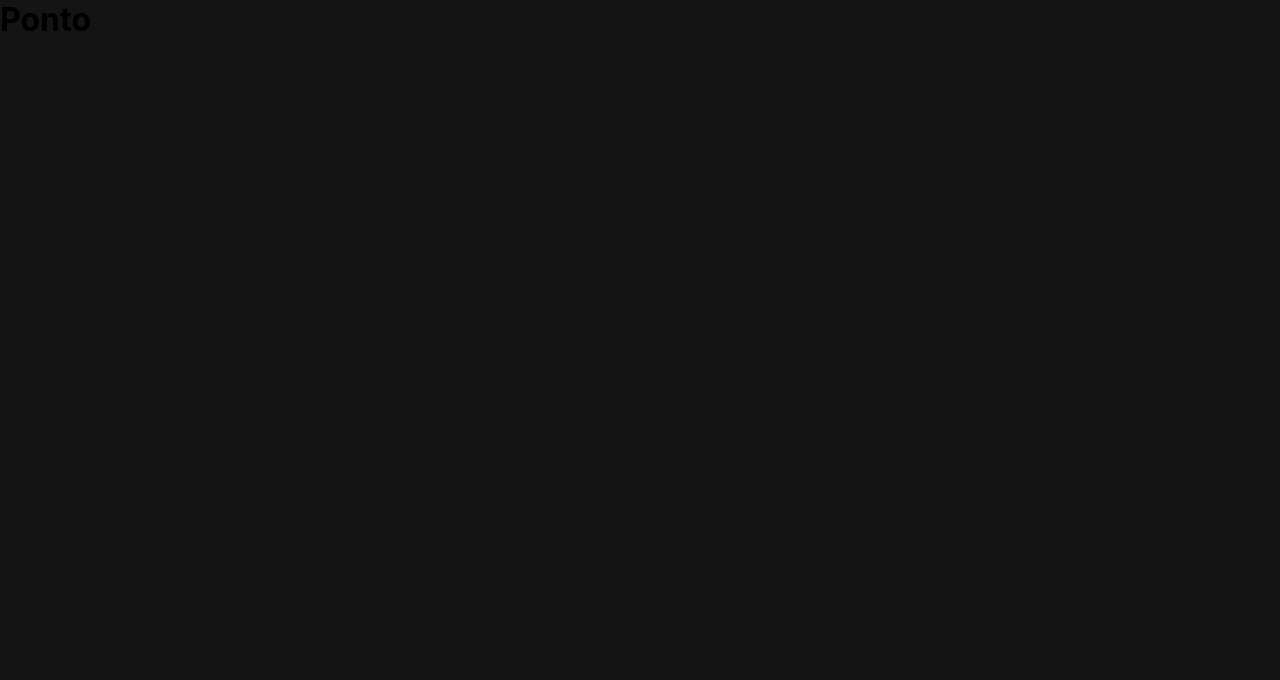
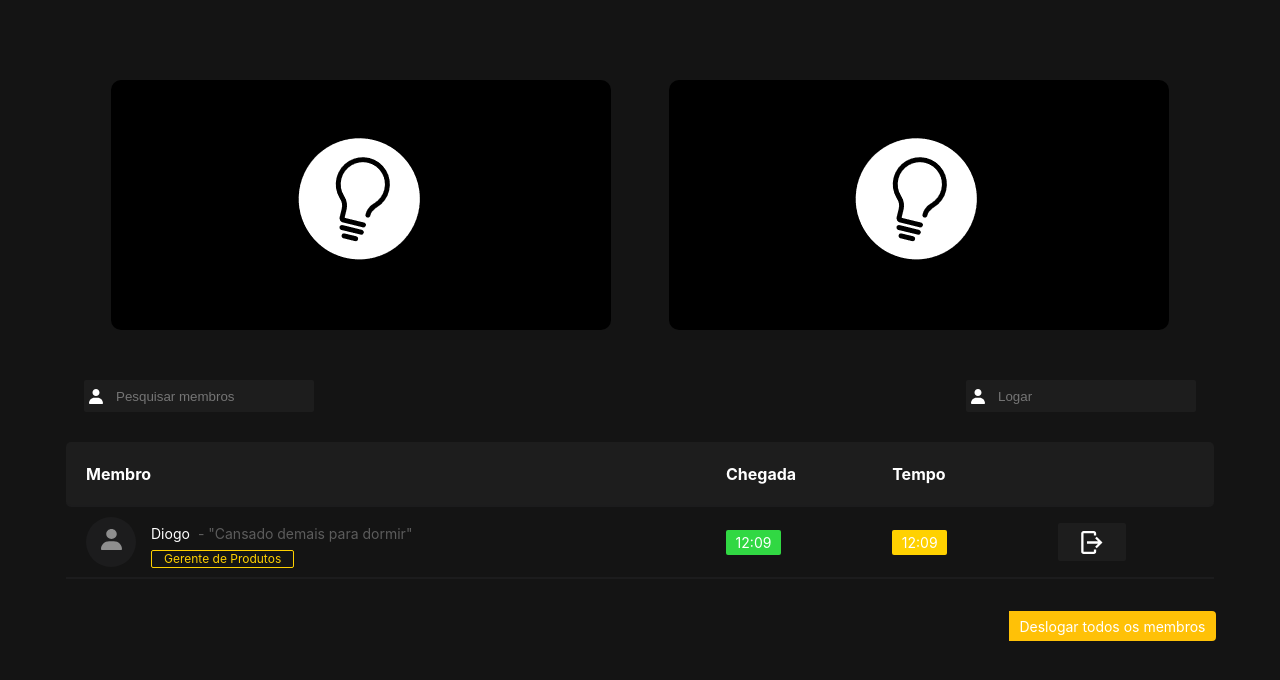
Before and after one commit to cpejr/frontend-novoponto, a React (Create React App) app: page / in a window 1280 px wide. Shown: the top 680 px of the page. Built offline with nearby package versions, Linux system fonts and the light colour scheme.

Commit message:
Ponto's Page in progress and CSS adjustments

```diff
--- a/src/components/atoms/DefaultLabel/index.js
+++ b/src/components/atoms/DefaultLabel/index.js
@@ -2,7 +2,7 @@ import React from 'react';
 import DefaultLabelContainer from './styles';
 
 const DefaultLabel =
-({labelText, labelColor, labelWidth = '126px'}) => {
+({labelText, labelColor, labelWidth = 'auto'}) => {
     return (
         <DefaultLabelContainer color={labelColor} width={labelWidth}>
             {labelText}
--- a/src/components/atoms/DefaultLabel/styles.js
+++ b/src/components/atoms/DefaultLabel/styles.js
@@ -5,7 +5,7 @@ const DefaultLabelContainer = styled.div`
     height: 17px;
     border: 1px solid ${props => props.color || 'red'};
     border-radius: 2px;
-    padding: 5px 4px;
+    padding: 8px 12px;
 
     display: flex;
     justify-content: center;
--- a/src/components/atoms/LogoutPointButton/index.js
+++ b/src/components/atoms/LogoutPointButton/index.js
@@ -4,7 +4,7 @@ import LogoutPointButtonContainer from './styles';
 import logoutPointIcon from '../../../assets/logoutPointIcon.svg';
 
 const LogoutPointButton =
-({buttonColor}) => {
+({buttonColor = '#1D1D1D'}) => {
     return (
         <LogoutPointButtonContainer color={buttonColor} >
             <img src={logoutPointIcon} alt="Deslogar" />
--- a/src/components/atoms/MemberDescription/styles.js
+++ b/src/components/atoms/MemberDescription/styles.js
@@ -1,6 +1,7 @@
 import styled from 'styled-components';
 
 const MemberDescriptionContainer = styled.div`
+    width: auto;
     display: flex;
     text-align: center;
     color: #5C5C5C;
--- a/src/components/molecules/LoggedMembersRow/styles.js
+++ b/src/components/molecules/LoggedMembersSection/styles.js
@@ -3,9 +3,6 @@ import styled from 'styled-components';
 const LoggedMembersContainer = styled.div`
     width: 100%;
     height: 72px;
-    border: 2px solid #1C1C1D;
-
-    padding: 0px 20px;
 
     display: flex;
     justify-content: flex-start;
@@ -26,7 +23,7 @@ const LoggedMembersContainer = styled.div`
 `;
 
 const MemberDataSection = styled.div`
-        width: 50%;
+        width: 100%;
         display: flex;
         flex-direction: row;
         justify-content: flex-start;
--- a/src/pages/HourChanges/index.js
+++ b/src/pages/HourChanges/index.js
@@ -47,7 +47,7 @@ const HourChanges = () => {
                 <h1>Formulário para adicionar ou remover horas</h1>
 
                 <CommonSelectBox inputRef={selectMemberInput} placeholderSelect="Escolha um membro" value={selectedMember} optionsList={OptionsMembers} onChangeFunction={handleSelectMember} />
-                <CommonSelectBox inputRef={addOrRemoveInput} placeholderSelect="Adicionar / remover horas" value={addOrRemoveHours} optionsList={AddOrRemoveHours} onChangeFunction={handleSelectMember} />
+                <CommonSelectBox inputRef={addOrRemoveInput} placeholderSelect="Adicionar / remover horas" value={addOrRemoveHours} optionsList={AddOrRemoveHours} onChangeFunction={handleAddOrRemoveHours} />
                 <CommonButton buttonLabel="Enviar" buttonColor="#31D843" buttonWidth="100%"/>
             </div>
         </HourChangesComponent>
--- a/src/pages/HourConsultation/index.js
+++ b/src/pages/HourConsultation/index.js
@@ -1,8 +1,6 @@
 import React, { useContext } from 'react';
 import { HoursConsultationComponent } from './styles';
 import { ThemeContext } from '../../context/ThemeProvider';
-
-import LoggedMembersRow from '../../components/molecules/LoggedMembersRow';
 
 const HoursConsultation = () => {
     const { themeColors } = useContext(ThemeContext);
--- a/src/pages/Ponto/index.js
+++ b/src/pages/Ponto/index.js
@@ -2,14 +2,104 @@ import React, { useContext } from 'react';
 import { PontoComponent } from './styles';
 import { ThemeContext } from '../../context/ThemeProvider';
 
-import LoggedMembersRow from '../../components/molecules/LoggedMembersRow';
+import defaultNews from '../../assets/defaultNews.svg';
+
+import InputText from '../../components/atoms/InputText';
+import CommonButton from '../../components/atoms/CommonButton';
+import HourDisplayer from '../../components/atoms/HourDisplayer';
+import LogoutPointButton from '../../components/atoms/LogoutPointButton';
+import LoggedMembers from '../../components/molecules/LoggedMembersSection';
+
+const fakeLoggedMembers = [
+    {
+        member: "Diogo",
+        role: "Gerente de Produtos",
+        description: "Um teste",
+    },
+    {
+        member: "Arthur Lima",
+        role: "Head de Projetos",
+        description: "Opa, e ai",
+    },
+    {
+        member: "Arthur Braga",
+        role: "Head de Marketing",
+        description: "NADA MAIS",
+    },
+    {
+        member: "João Prates",
+        role: "Consultor de Vendas",
+        description: "VENDASSSSSSSSSSSS",
+    },
+]
+
 
 const Ponto = () => {
     const { themeColors } = useContext(ThemeContext);
 
+    const handleLogin = () => {
+        alert("Parabéns, vc logou!")
+    };
+
+    const handleSearchMembers = (e) => {
+        alert("Parabéns, vc logou!")
+    };
+
     return (
         <PontoComponent theme={themeColors}>
-            <h1>Ponto</h1>
+
+            <div className="fullContentPagePoint">
+
+                <div className="newsSection">
+                    <div className="news">
+                        <img src={defaultNews} alt="Confira as novidades" />
+                    </div>
+
+                    <div className="news">
+                        <img src={defaultNews} alt="Confira as novidades" />
+                    </div>
+                </div>
+
+                <div className="pointSection">
+
+                    <div className="searchesSubsection">
+                        <InputText placeholder="Pesquisar membros" handleInputText={handleSearchMembers} />
+
+                        <InputText placeholder="Logar" handleInputText={handleLogin} />
+                    </div>
+
+                    <div className="subSectionLoggedMembers">
+                        <table className="HeaderTablePointMembers">
+                            <tr>
+                                <th className="memberColumn">Membro</th>
+                                <th className="startTime">Chegada</th>
+                                <th className="finishTime">Tempo</th>
+                                <th className="logoutButton"></th>
+                            </tr>
+                            <tr>
+                                <td className="memberColumn">
+                                    <LoggedMembers name="Diogo" role="Gerente de Produtos" description="Cansado demais para dormir" />
+                                </td>
+                                <td className="startTime">
+                                    <HourDisplayer hour="12:09" hourColor="#31D843"/>
+                                </td>
+                                <td className="finishTime">
+                                    <HourDisplayer hour="12:09" hourColor="#FFD100"/>
+                                </td>
+                                <td className="logoutButton">
+                                    <LogoutPointButton />
+                                </td>
+                            </tr>
+                        </table>
+                    </div>
+
+                    <div className="buttonLogouAllMembers">
+                        <CommonButton buttonLabel="Deslogar todos os membros" buttonColor="#FFC107" buttonWidth="207px"/>
+                    </div>
+
+                </div>
+            </div>
+
         </PontoComponent>
     );
 }
--- a/src/pages/Ponto/styles.js
+++ b/src/pages/Ponto/styles.js
@@ -4,7 +4,132 @@ const PontoComponent = styled.div`
     width: 100%;
     min-height: 100vh;
 
-    background-color: ${props => props.theme.appBackground}
+    margin: 0 auto;
+    padding: 30px 0px;
+
+    background-color: ${props => props.theme.appBackground};
+
+    .fullContentPagePoint{
+        width: 90%;
+        margin: 0 auto;
+    }
+
+    .newsSection{
+        width: 100%;
+        height: 350px;
+
+        display: flex;
+        justify-content: space-evenly;
+        align-items: center;
+
+        padding: 30px 20px;
+
+        .news{
+            width: 500px;
+            height: 250px;
+            background-color: #000000;
+
+            display: flex;
+            justify-content: center;
+            align-items: center;
+            border-radius: 10px;
+
+            img{
+                max-height: 90%;
+            }
+
+        }
+        .news + .news{
+            margin-left: 30px;
+        }
+    }
+
+    .pointSection{
+        width: 100%;
+
+        display: flex;
+        flex-direction: column;
+        align-items: center;
+
+        .searchesSubsection{
+            width: 100%;
+            height: 60px;
+            padding: 0px 20px;
+
+            display: flex;
+            justify-content: space-between;
+        }
+
+        .subSectionLoggedMembers{
+            width: 100%;
+            height: auto;
+
+            table, th, tr, td{
+                margin: 0;
+                padding: 0;
+            }
+
+            .HeaderTablePointMembers{
+                width: 100%;
+            }
+
+            .HeaderTablePointMembers tr{
+                height: 72px;
+                background-color: #141414;
+                padding: 0px 20px;
+
+                display: flex;
+                justify-content: flex-start;
+                align-items: center;
+                border-bottom: 2px solid #1C1C1D;
+            }
+
+            .HeaderTablePointMembers tr:first-child{
+                height: 65px;
+                background-color: #1D1D1D;
+
+                display: flex;
+                justify-content: flex-start;
+                align-items: center;
+                border-radius: 5px;
+            }
+
+            .memberColumn{
+                width: 60%;
+                max-width: 50vw;
+                display: flex;
+                justify-content: flex-start;
+                color: #FFFFFF;
+            }
+            .startTime, .finishTime{
+                width: 15%;
+                min-width: 100px;
+                display: flex;
+                justify-content: flex-start;
+                color: #FFFFFF;
+            }
+
+            .logoutButton{
+                width: 10%;
+                min-width: 100px;
+            }
+        }
+
+        .buttonLogouAllMembers{
+            width: 100%;
+            display: flex;
+            justify-content: flex-end;
+
+            margin-top: 30px;
+        }
+    }
 `;
 
-export  { PontoComponent };
+const newsComponent = styled.div`
+    width: 100%;
+    min-height: 100vh;
+
+    background-color: ${props => props.theme.appBackground};
+`;
+
+export  { PontoComponent, newsComponent };
--- a/src/pages/Profile/index.js
+++ b/src/pages/Profile/index.js
@@ -10,7 +10,7 @@ import MemberDescription from '../../components/atoms/MemberDescription';
 import InputText from '../../components/atoms/InputText';
 import LogoutPointButton from '../../components/atoms/LogoutPointButton';
 
-import LoggedMembersRow from '../../components/molecules/LoggedMembersRow';
+import LoggedMembers from '../../components/molecules/LoggedMembersSection';
 
 const Profile = () => {
     const { themeColors } = useContext(ThemeContext);
@@ -28,8 +28,8 @@ const Profile = () => {
             <MemberName name="Diogo" />
             <MemberDescription description="Meio com sono meio bolado" />
             <InputText placeholder="Logue aqui" handleInputText={handleTest}/>
-            <LoggedMembersRow name="Diogo" />
-            <LoggedMembersRow name="Diogo" />
+            <LoggedMembers name="Diogo" />
+            <LoggedMembers name="Diogo" />
             <LogoutPointButton buttonColor="#1D1D1D"/>
         </ProfileComponent>
     );
```
Also changed, not shown: src/components/molecules/LoggedMembersSection/index.js (renamed from src/components/molecules/LoggedMembersRow/index.js, +3 -12 lines), src/assets/defaultNews.svg (added).
